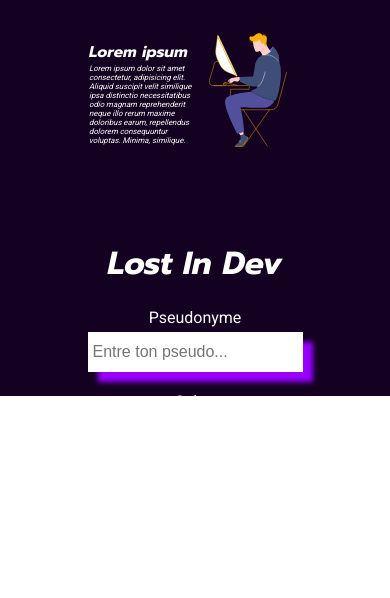
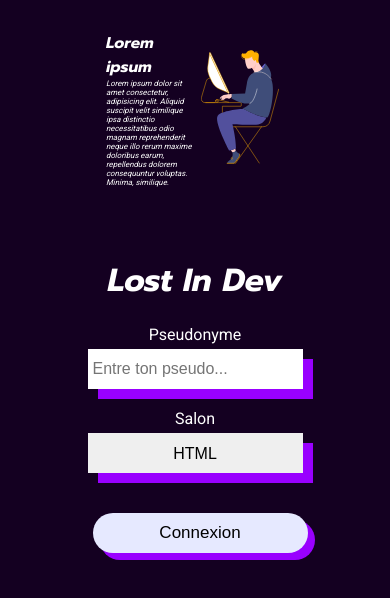
Before and after one commit to younes101020/LostInDev, a website: page public/index.html in a window 390 px wide. Shown: the part 448-1046 px from the top of the page. Before the commit the page ends 844 px from the top, so only its background shows below. Drawn offline with Linux system fonts and the light colour scheme.

Commit message:
Amélioration -> Responsive et submit button refonte

```diff
--- a/public/css/style.css
+++ b/public/css/style.css
@@ -7,7 +7,7 @@
 }
 
 ::-webkit-scrollbar {
-	width: 1em;
+	width: .5rem;
 }
 
 ::-webkit-scrollbar-track {
@@ -15,15 +15,15 @@
 }
 
 ::-webkit-scrollbar-thumb {
-	background: #560090;
+	background: #ffffff;
 	border-radius: 15px;
 }
 
 body {
-	height: 100vh;
 	font-family: 'Roboto', sans-serif;
 	font-size: 16px;
 	background-image: url(../img/fond.svg);
+	background-color: #140021;
 	background-size: cover;
 	background-repeat: no-repeat;
 }
@@ -76,7 +76,7 @@ a {
 /* Chat Page */
 
 .c-wrapper {
-	margin: 7vw 0 0 0;
+	margin: 3.5rem 0 0 0;
 	display: flex;
 	justify-content: center;
 	align-items: center;
@@ -174,7 +174,7 @@ a {
 }
 
 .divider {
-	margin: 10vw 10vw 0 10vw;
+	margin: 3.5rem;
 	display: flex;
 	justify-content: space-around;
 	flex-wrap: wrap;
@@ -212,10 +212,6 @@ a {
 @media (max-width: 850px) {
 	html, body {
 		overflow-x: hidden;
-	}
-
-	body {
-		position: relative;
 	}
 
 	.tl-wrapper {
@@ -276,7 +272,7 @@ a {
 }
 
 .join-main input[type='text'] {
-	box-shadow: 10px 10px 5px #9900ff;
+	box-shadow: 10px 10px 0 #9900ff;
 	outline: none;
 	font-size: 16px;
 	padding: 5px;
@@ -288,7 +284,7 @@ a {
 .join-main select {
 	border: none;
 	outline: none;
-	box-shadow: 10px 10px 5px #9900ff;
+	box-shadow: 10px 10px 0 #9900ff;
 	text-align: center;
 	-webkit-appearance: none;
 	font-size: 16px;
@@ -297,15 +293,18 @@ a {
 	width: 100%;
 }
 
-#minwrap {
-	display: flex;
-	justify-content: center;
+.join-main .btn {
+	margin-top: 20px;
+	text-align: center;
+	box-shadow: 7px 7px 0 #9900ff;
+	border-radius: 100vw;
+	padding: 5px;
+    height: 40px;
+    width: 100%;
 }
 
-.join-main .btn {
-	background: transparent;
-	margin-top: 20px;
-	text-align: center;
+.fa-circle-right {
+	position: absolute;
 }
 
 @media (max-width: 700px) {
--- a/public/index.html
+++ b/public/index.html
@@ -75,16 +75,7 @@
 									<option value="AngularJS">AngularJS</option>
 								</select>
 							</div>
-							<div id="minwrap">
-								<button type="submit" class="btn">
-									<i class="fa-solid fa-circle-right fa-2x" style="
-									box-shadow: 7px 7px 4px #9900ff;
-									border-radius: 20px;
-									background: #9900ff;
-									color: #fff;
-								"></i>
-								</button>
-							</div>
+								<input type="submit" class="btn" value="Connexion">
 						</form>
 					</main>
 				</div>
```
